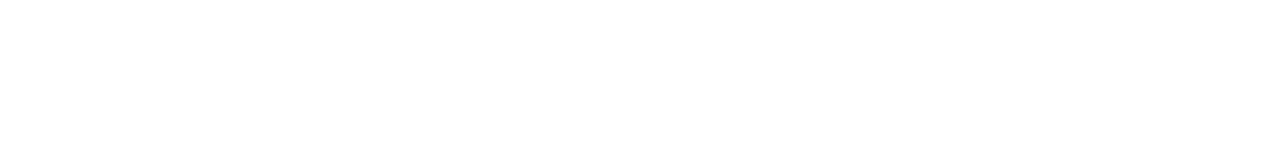
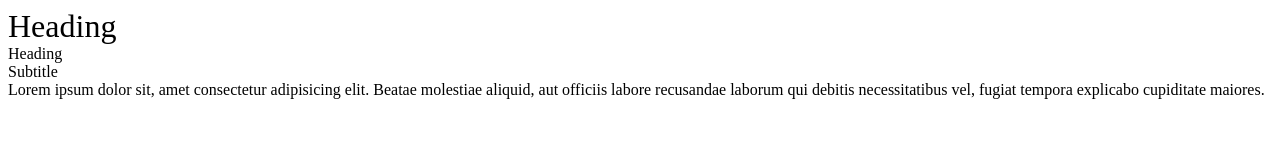
Before and after one commit to BurakSahin2060/01_Basics, a plain HTML site: page 02 Selectors/selectors.html in a window 1280 px wide. Drawn offline with Linux system fonts and the light colour scheme.

Commit message:
stylesheet created

```diff
--- a/02 Selectors/selectors.html
+++ b/02 Selectors/selectors.html
@@ -4,8 +4,15 @@
     <meta charset="UTF-8">
     <meta name="viewport" content="width=device-width, initial-scale=1.0">
     <title>Document</title>
+    <link rel="stylesheet" href="style.css">
 </head>
 <body>
 
+    <div style="font-size: 2rem">Heading</div>
+    <div id="header">Heading</div>
+    <div class="subtitle">Subtitle</div>
+    <div class="subtitle" id="text">Lorem ipsum dolor sit, amet consectetur adipisicing elit. Beatae molestiae aliquid, aut officiis labore recusandae laborum qui debitis necessitatibus vel, fugiat tempora explicabo cupiditate maiores.</div>
+
+
 </body>
 </html>
```
Also changed, not shown: 02 Selectors/style.css (added).
